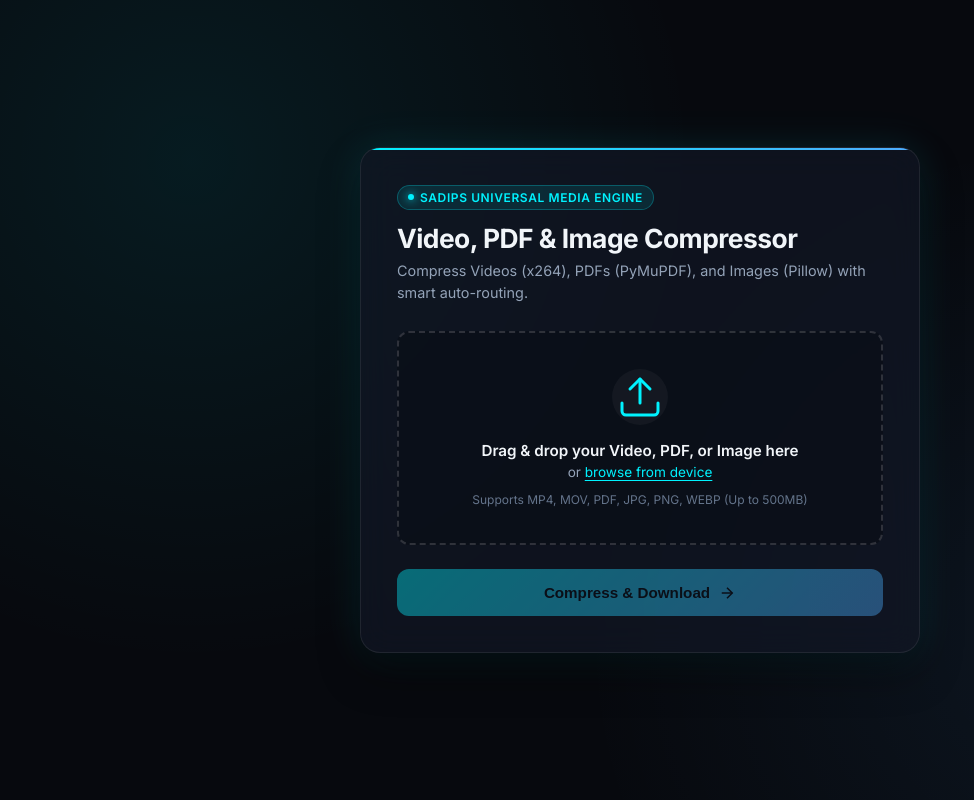
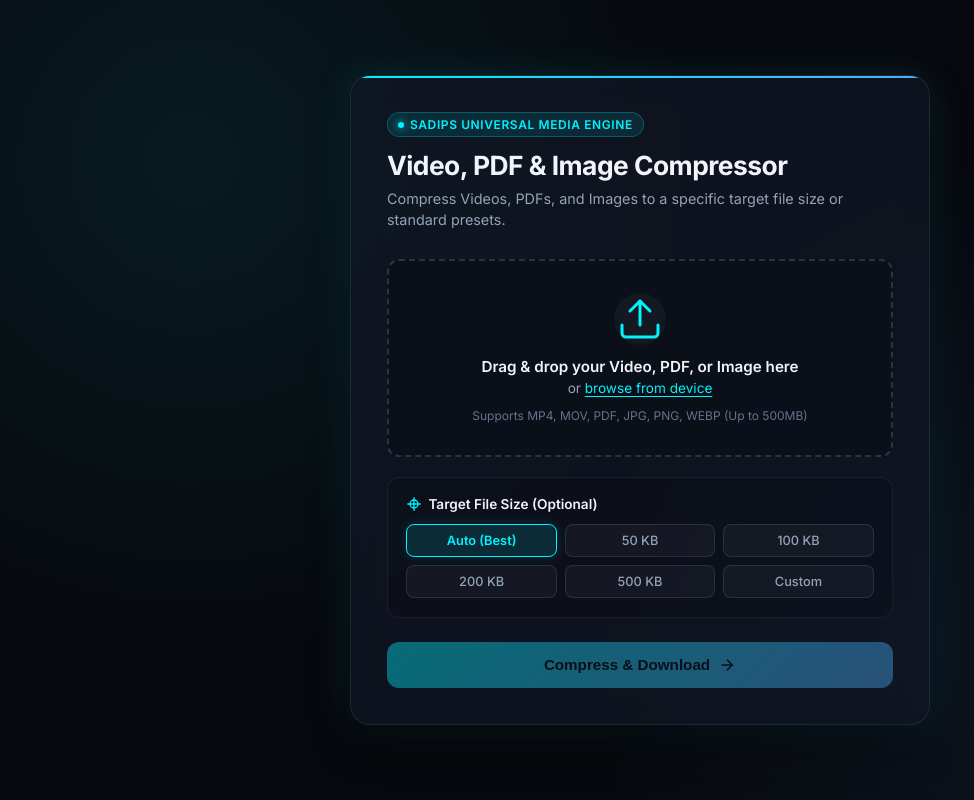
Before and after one commit to Sadips/Sadips-s-Media-PDF-Engine, a Flask app: page / in a window 1280 px wide. Shown: the whole page, without its empty margins (0-974 px from the left). Run offline with Flask 3, Linux system fonts and the light colour scheme; some libraries are stand-ins or nearby versions.

Commit message:
Add Target File Size Compression feature for Video, PDF, and Images

```diff
--- a/video_compressor_app/app.py
+++ b/video_compressor_app/app.py
@@ -37,7 +37,6 @@ def get_ffmpeg_path():
     if ffmpeg_in_path:
         return ffmpeg_in_path
 
-    # Specific WinGet package path fallback
     winget_dir = Path(os.path.expanduser("~")) / "AppData" / "Local" / "Microsoft" / "WinGet" / "Packages"
     if winget_dir.exists():
         matches = list(winget_dir.rglob("ffmpeg.exe"))
@@ -45,6 +44,36 @@ def get_ffmpeg_path():
             return str(matches[0])
 
     return "ffmpeg"
+
+def get_ffprobe_path():
+    """Dynamically locate the FFprobe executable."""
+    ffprobe_in_path = shutil.which("ffprobe")
+    if ffprobe_in_path:
+        return ffprobe_in_path
+
+    ffmpeg_bin = get_ffmpeg_path()
+    if ffmpeg_bin and os.path.isabs(ffmpeg_bin):
+        candidate = Path(ffmpeg_bin).parent / "ffprobe.exe"
+        if candidate.exists():
+            return str(candidate)
+
+    return "ffprobe"
+
+def get_video_duration(input_path: Path) -> float:
+    """Extract video duration in seconds using ffprobe."""
+    ffprobe_bin = get_ffprobe_path()
+    cmd = [
+        ffprobe_bin,
+        "-v", "error",
+        "-show_entries", "format=duration",
+        "-of", "default=noprintwrappers=1:nokey=1",
+        str(input_path)
+    ]
+    try:
+        res = subprocess.run(cmd, stdout=subprocess.PIPE, stderr=subprocess.PIPE, text=True, check=True)
+        return float(res.stdout.strip())
+    except Exception:
+        return 0.0
 
 def allowed_file(filename):
     return '.' in filename and filename.rsplit('.', 1)[1].lower() in ALLOWED_EXTENSIONS
@@ -58,47 +87,150 @@ def purge_uploads_folder():
             except Exception:
                 pass
 
-def compress_image_file(input_path: Path, output_path: Path):
-    """Compress image using Pillow with stream optimization and RGBA preservation."""
-    with Image.open(input_path) as img:
+def compress_image_file(input_path: Path, output_path: Path, target_kb: float = None):
+    """Compress image using Pillow with optional target KB size reduction loop."""
+    target_bytes = (target_kb * 1024) if target_kb else None
+
+    with Image.open(input_path) as original_img:
         ext = output_path.suffix.lower().lstrip('.')
+        img = original_img.copy()
 
         # Convert RGBA/P to RGB for JPEG
         if ext in ('jpg', 'jpeg') and img.mode in ('RGBA', 'P', 'LA'):
             img = img.convert('RGB')
 
-        save_kwargs = {'optimize': True}
-        if ext in ('jpg', 'jpeg', 'webp'):
-            save_kwargs['quality'] = 75
-        elif ext == 'png':
-            save_kwargs['compress_level'] = 6
+        # Auto mode: Default quality 75 optimization
+        if not target_bytes:
+            save_kwargs = {'optimize': True}
+            if ext in ('jpg', 'jpeg', 'webp'):
+                save_kwargs['quality'] = 75
+            elif ext == 'png':
+                save_kwargs['compress_level'] = 6
+            img.save(str(output_path), **save_kwargs)
+            return
 
-        img.save(str(output_path), **save_kwargs)
+        # Target KB Mode: Iterative Quality & Dimension Scale Reduction Loop
+        quality = 85
+        scale = 1.0
 
-def compress_pdf_file(input_path: Path, output_path: Path):
-    """Compress PDF document using PyMuPDF stream optimization without file locks."""
+        while True:
+            current_width = int(img.width * scale)
+            current_height = int(img.height * scale)
+
+            if scale < 1.0:
+                resized_img = img.resize((max(1, current_width), max(1, current_height)), Image.Resampling.LANCZOS)
+            else:
+                resized_img = img
+
+            save_kwargs = {'optimize': True}
+            if ext in ('jpg', 'jpeg', 'webp'):
+                save_kwargs['quality'] = quality
+            elif ext == 'png':
+                save_kwargs['compress_level'] = 9
+
+            resized_img.save(str(output_path), **save_kwargs)
+            current_size = output_path.stat().st_size
+
+            # Check if target KB reached or lower limits hit
+            if current_size <= target_bytes or (quality <= 15 and scale <= 0.2):
+                break
+
+            # Reduce quality first down to 15, then scale down image dimensions
+            if quality > 15:
+                quality -= 15
+            else:
+                scale *= 0.8
+
+def compress_pdf_file(input_path: Path, output_path: Path, target_kb: float = None):
+    """Compress PDF document using PyMuPDF stream optimization and downsampling."""
+    target_bytes = (target_kb * 1024) if target_kb else None
+
     pdf_bytes = input_path.read_bytes()
     doc = fitz.open(stream=pdf_bytes, filetype="pdf")
+
+    # Initial Pass: Maximum stream optimization and garbage collection
     doc.save(
         str(output_path),
         garbage=4,
         deflate=True,
         clean=True
     )
+
+    if target_bytes and output_path.stat().st_size > target_bytes:
+        # Pass 2: Downsample embedded page images if size exceeds target KB
+        for page in doc:
+            image_list = page.get_images(full=True)
+            for img_info in image_list:
+                xref = img_info[0]
+                base_image = doc.extract_image(xref)
+                if base_image:
+                    image_bytes = base_image["image"]
+                    try:
+                        with Image.open(io.BytesIO(image_bytes)) as pil_img:
+                            if pil_img.mode in ('RGBA', 'P', 'LA'):
+                                pil_img = pil_img.convert('RGB')
+
+                            # Reduce image resolution and quality to meet target KB
+                            pil_img.thumbnail((pil_img.width // 2, pil_img.height // 2))
+                            out_io = io.BytesIO()
+                            pil_img.save(out_io, format="JPEG", quality=40, optimize=True)
+
+                            # Replace image stream in PDF page
+                            page.replace_image(xref, stream=out_io.getvalue())
+                    except Exception:
+                        pass
+
+        # Re-save with updated downsampled images
+        doc.save(
+            str(output_path),
+            garbage=4,
+            deflate=True,
+            clean=True
+        )
+
     doc.close()
 
-def compress_video_file(input_path: Path, output_path: Path):
-    """Compress video using FFmpeg engine with x264 CRF 28 Fast Preset."""
+def compress_video_file(input_path: Path, output_path: Path, target_kb: float = None):
+    """Compress video using FFmpeg engine with CRF or dynamic bitrate calculation."""
     ffmpeg_bin = get_ffmpeg_path()
-    cmd = [
-        ffmpeg_bin,
-        "-y",
-        "-i", str(input_path),
-        "-c:v", "libx264",
-        "-crf", "28",
-        "-preset", "fast",
-        str(output_path)
-    ]
+
+    # Auto Mode: CRF 28 Fast Preset
+    if not target_kb:
+        cmd = [
+            ffmpeg_bin,
+            "-y",
+            "-i", str(input_path),
+            "-c:v", "libx264",
+            "-crf", "28",
+            "-preset", "fast",
+            str(output_path)
+        ]
+    else:
+        # Target KB Mode: Calculate Video Bitrate = (Target Size in kilobits / Duration in sec) - Audio Bitrate
+        duration = get_video_duration(input_path)
+        if duration <= 0:
+            duration = 10.0  # Fallback duration if unprobed
+
+        audio_bitrate_kbps = 64
+        total_target_bits = target_kb * 8 * 1024
+        total_bitrate_bps = total_target_bits / duration
+        video_bitrate_kbps = int((total_bitrate_bps / 1000) - audio_bitrate_kbps)
+
+        cmd = [ffmpeg_bin, "-y", "-i", str(input_path), "-c:v", "libx264"]
+
+        if video_bitrate_kbps < 50:
+            # Low bitrate: apply scale filter and set minimum 40k video bitrate
+            video_bitrate_kbps = max(30, video_bitrate_kbps)
+            cmd.extend(["-vf", "scale=-2:480"])
+
+        cmd.extend([
+            "-b:v", f"{video_bitrate_kbps}k",
+            "-c:a", "aac",
+            "-b:a", f"{audio_bitrate_kbps}k",
+            "-preset", "fast",
+            str(output_path)
+        ])
+
     process = subprocess.run(
         cmd,
         stdout=subprocess.PIPE,
@@ -134,6 +266,15 @@ def compress_file():
     if not allowed_file(file.filename):
         return jsonify({'error': f'Unsupported file format. Allowed: {", ".join(ALLOWED_EXTENSIONS)}'}), 400
 
+    # Parse target KB parameter
+    target_kb_raw = request.form.get('target_kb', 'auto')
+    target_kb = None
+    if target_kb_raw and target_kb_raw != 'auto':
+        try:
+            target_kb = float(target_kb_raw)
+        except ValueError:
+            target_kb = None
+
     original_filename = secure_filename(file.filename)
     filename_stem = Path(original_filename).stem
     ext = Path(original_filename).suffix.lower().lstrip('.')
@@ -150,19 +291,19 @@ def compress_file():
             compressed_name = f"{filename_stem}_compressed.{ext}"
             mimetype = MIME_TYPES.get(ext, 'image/jpeg')
             output_path = UPLOAD_FOLDER / f"{file_id}_{compressed_name}"
-            compress_image_file(input_path, output_path)
+            compress_image_file(input_path, output_path, target_kb=target_kb)
 
         elif ext in PDF_EXTENSIONS:
             compressed_name = f"{filename_stem}_compressed.pdf"
             mimetype = 'application/pdf'
             output_path = UPLOAD_FOLDER / f"{file_id}_{compressed_name}"
-            compress_pdf_file(input_path, output_path)
+            compress_pdf_file(input_path, output_path, target_kb=target_kb)
 
         elif ext in VIDEO_EXTENSIONS:
             compressed_name = f"{filename_stem}_compressed.mp4"
             mimetype = 'video/mp4'
             output_path = UPLOAD_FOLDER / f"{file_id}_{compressed_name}"
-            compress_video_file(input_path, output_path)
+            compress_video_file(input_path, output_path, target_kb=target_kb)
 
         else:
             return jsonify({'error': 'Unsupported file type'}), 400
--- a/video_compressor_app/static/css/style.css
+++ b/video_compressor_app/static/css/style.css
@@ -56,7 +56,7 @@ body {
 
 .antigravity-page-container {
     width: 100%;
-    max-width: 560px;
+    max-width: 580px;
 }
 
 /* --------------------------------------------------------------------------
@@ -138,11 +138,11 @@ body {
     border: 2px dashed var(--dropzone-border);
     border-radius: var(--radius-md);
     background: var(--dropzone-bg);
-    padding: 2.25rem 1.5rem;
+    padding: 2rem 1.5rem;
     text-align: center;
     cursor: pointer;
     transition: var(--transition);
-    margin-bottom: 1.5rem;
+    margin-bottom: 1.25rem;
 }
 
 .dropzone:hover, .dropzone.drag-over {
@@ -162,9 +162,9 @@ body {
 }
 
 .upload-icon {
-    width: 56px;
-    height: 56px;
-    margin: 0 auto 1rem;
+    width: 52px;
+    height: 52px;
+    margin: 0 auto 0.75rem;
     background: rgba(255, 255, 255, 0.04);
     border-radius: 50%;
     display: flex;
@@ -295,6 +295,125 @@ body {
 .btn-remove:hover {
     color: var(--error-color);
     background: rgba(239, 68, 68, 0.1);
+}
+
+/* --------------------------------------------------------------------------
+   Target File Size Controls
+   -------------------------------------------------------------------------- */
+.target-size-section {
+    background: rgba(10, 14, 23, 0.4);
+    border: 1px solid rgba(255, 255, 255, 0.06);
+    border-radius: var(--radius-md);
+    padding: 1.15rem;
+    margin-bottom: 1.5rem;
+}
+
+.target-section-title {
+    display: flex;
+    align-items: center;
+    gap: 6px;
+    font-size: 0.85rem;
+    font-weight: 600;
+    color: var(--text-main);
+    margin-bottom: 0.75rem;
+}
+
+.target-section-title svg {
+    color: var(--primary-cyan);
+}
+
+.size-options-grid {
+    display: grid;
+    grid-template-columns: repeat(3, 1fr);
+    gap: 8px;
+}
+
+.size-pill {
+    position: relative;
+    display: flex;
+    align-items: center;
+    justify-content: center;
+    padding: 8px 10px;
+    background: rgba(255, 255, 255, 0.04);
+    border: 1px solid rgba(255, 255, 255, 0.1);
+    border-radius: var(--radius-sm);
+    font-size: 0.8rem;
+    font-weight: 500;
+    color: var(--text-muted);
+    cursor: pointer;
+    transition: var(--transition);
+    user-select: none;
+}
+
+.size-radio {
+    position: absolute;
+    opacity: 0;
+    pointer-events: none;
+}
+
+.size-pill:hover {
+    border-color: rgba(0, 242, 254, 0.3);
+    color: var(--text-main);
+    background: rgba(0, 242, 254, 0.05);
+}
+
+.size-pill.active {
+    background: rgba(0, 242, 254, 0.12);
+    border-color: var(--primary-cyan);
+    color: var(--primary-cyan);
+    font-weight: 600;
+    box-shadow: 0 0 12px rgba(0, 242, 254, 0.15);
+}
+
+/* Custom KB Input Container */
+.custom-size-container {
+    margin-top: 0.85rem;
+    animation: fadeIn 0.25s ease-out;
+}
+
+@keyframes fadeIn {
+    from { opacity: 0; transform: translateY(-4px); }
+    to { opacity: 1; transform: translateY(0); }
+}
+
+.custom-input-wrapper {
+    position: relative;
+    display: flex;
+    align-items: center;
+}
+
+.custom-kb-input {
+    width: 100%;
+    padding: 10px 42px 10px 14px;
+    background: rgba(7, 9, 14, 0.8);
+    border: 1px solid var(--primary-cyan);
+    border-radius: var(--radius-sm);
+    color: var(--text-main);
+    font-size: 0.9rem;
+    font-family: inherit;
+    outline: none;
+    box-shadow: 0 0 10px rgba(0, 242, 254, 0.15);
+    transition: var(--transition);
+}
+
+.custom-kb-input:focus {
+    box-shadow: 0 0 16px rgba(0, 242, 254, 0.3);
+}
+
+.input-unit {
+    position: absolute;
+    right: 14px;
+    font-size: 0.8rem;
+    font-weight: 600;
+    color: var(--primary-cyan);
+    pointer-events: none;
+}
+
+.custom-hint {
+    display: block;
+    font-size: 0.73rem;
+    color: var(--text-dim);
+    margin-top: 5px;
 }
 
 /* --------------------------------------------------------------------------
--- a/video_compressor_app/static/js/app.js
+++ b/video_compressor_app/static/js/app.js
@@ -14,6 +14,11 @@ document.addEventListener('DOMContentLoaded', () => {
     const typeBadge = document.getElementById('typeBadge');
     const btnRemove = document.getElementById('btnRemove');
     const btnCompress = document.getElementById('btnCompress');
+
+    const sizePills = document.querySelectorAll('.size-pill');
+    const sizeRadios = document.querySelectorAll('.size-radio');
+    const customSizeContainer = document.getElementById('customSizeContainer');
+    const customKbInput = document.getElementById('customKbInput');
 
     const uploadForm = document.getElementById('uploadForm');
     const progressState = document.getElementById('progressState');
@@ -61,6 +66,35 @@ document.addEventListener('DOMContentLoaded', () => {
         const sizes = ['Bytes', 'KB', 'MB', 'GB'];
         const i = Math.floor(Math.log(bytes) / Math.log(k));
         return parseFloat((bytes / Math.pow(k, i)).toFixed(dm)) + ' ' + sizes[i];
+    }
+
+    // Target Size Radio Pill Selection Controller
+    sizeRadios.forEach(radio => {
+        radio.addEventListener('change', () => {
+            sizePills.forEach(pill => pill.classList.remove('active'));
+            const parentPill = radio.closest('.size-pill');
+            if (parentPill) parentPill.classList.add('active');
+
+            if (radio.value === 'custom') {
+                customSizeContainer.classList.remove('hidden');
+                customKbInput.focus();
+            } else {
+                customSizeContainer.classList.add('hidden');
+            }
+        });
+    });
+
+    // Helper: Get selected target KB value
+    function getSelectedTargetKb() {
+        const checkedRadio = document.querySelector('input[name="targetSize"]:checked');
+        if (!checkedRadio) return 'auto';
+
+        const val = checkedRadio.value;
+        if (val === 'custom') {
+            const customVal = parseInt(customKbInput.value, 10);
+            return (customVal && customVal > 0) ? customVal : 'auto';
+        }
+        return val;
     }
 
     // Update UI when file is selected
@@ -177,24 +211,28 @@ document.addEventListener('DOMContentLoaded', () => {
         const nameLower = selectedFile.name.toLowerCase();
         const isPdf = nameLower.endsWith('.pdf');
         const isImage = selectedFile.type.startsWith('image/') || nameLower.match(/\.(jpg|jpeg|png|webp|bmp|tiff)$/i);
+        const targetKb = getSelectedTargetKb();
 
         hideError();
         uploadForm.classList.add('hidden');
         progressState.classList.remove('hidden');
 
+        const targetText = targetKb !== 'auto' ? ` (Target: ${targetKb} KB)` : '';
+
         if (isImage) {
-            statusTitle.textContent = 'Compressing Image File...';
+            statusTitle.textContent = `Compressing Image File${targetText}...`;
             statusSub.textContent = 'Executing Pillow stream optimizer. Download will start automatically.';
         } else if (isPdf) {
-            statusTitle.textContent = 'Compressing PDF Document...';
+            statusTitle.textContent = `Compressing PDF Document${targetText}...`;
             statusSub.textContent = 'Executing PyMuPDF stream optimizer. Download will start automatically.';
         } else {
-            statusTitle.textContent = 'Compressing Video File...';
+            statusTitle.textContent = `Compressing Video File${targetText}...`;
             statusSub.textContent = 'Executing FFmpeg libx264 engine. Download will start automatically.';
         }
 
         const formData = new FormData();
         formData.append('file', selectedFile);
+        formData.append('target_kb', targetKb);
 
         const xhr = new XMLHttpRequest();
         xhr.open('POST', '/api/compress', true);
--- a/video_compressor_app/templates/index.html
+++ b/video_compressor_app/templates/index.html
@@ -3,7 +3,7 @@
 <head>
     <meta charset="UTF-8">
     <meta name="viewport" content="width=device-width, initial-scale=1.0">
-    <title>Sadips Media, PDF & Image Compressor</title>
+    <title>Sadips Universal Media, PDF & Image Compressor</title>
     <!-- Modern Google Font -->
     <link rel="preconnect" href="https://fonts.googleapis.com">
     <link rel="preconnect" href="https://fonts.gstatic.com" crossorigin>
@@ -38,12 +38,13 @@
                     Sadips Universal Media Engine
                 </div>
                 <h1>Video, PDF & Image Compressor</h1>
-                <p class="subtitle">Compress Videos (x264), PDFs (PyMuPDF), and Images (Pillow) with smart auto-routing.</p>
+                <p class="subtitle">Compress Videos, PDFs, and Images to a specific target file size or standard presets.</p>
             </header>
 
             <!-- Upload Dropzone Form -->
             <form id="uploadForm" class="upload-form" action="/api/compress" method="POST" enctype="multipart/form-data">
 
+                <!-- File Dropzone -->
                 <div class="dropzone" id="dropzone">
                     <input type="file" id="fileInput" name="file" accept="video/*,.pdf,image/*" required class="file-input">
 
@@ -73,6 +74,51 @@
                             <span class="file-size" id="fileSize">0 MB</span>
                         </div>
                         <button type="button" class="btn-remove" id="btnRemove" title="Change file">&times;</button>
+                    </div>
+                </div>
+
+                <!-- Target File Size Selection Section -->
+                <div class="target-size-section">
+                    <label class="target-section-title">
+                        <svg width="16" height="16" viewBox="0 0 24 24" fill="none" stroke="currentColor" stroke-width="2">
+                            <path d="M12 2v20M2 12h20M12 6a6 6 0 1 0 0 12 6 6 0 0 0 0-12z"></path>
+                        </svg>
+                        Target File Size (Optional)
+                    </label>
+                    <div class="size-options-grid">
+                        <label class="size-pill active">
+                            <input type="radio" name="targetSize" value="auto" checked class="size-radio">
+                            <span>Auto (Best)</span>
+                        </label>
+                        <label class="size-pill">
+                            <input type="radio" name="targetSize" value="50" class="size-radio">
+                            <span>50 KB</span>
+                        </label>
+                        <label class="size-pill">
+                            <input type="radio" name="targetSize" value="100" class="size-radio">
+                            <span>100 KB</span>
+                        </label>
+                        <label class="size-pill">
+                            <input type="radio" name="targetSize" value="200" class="size-radio">
+                            <span>200 KB</span>
+                        </label>
+                        <label class="size-pill">
+                            <input type="radio" name="targetSize" value="500" class="size-radio">
+                            <span>500 KB</span>
+                        </label>
+                        <label class="size-pill" id="customSizePill">
+                            <input type="radio" name="targetSize" value="custom" class="size-radio">
+                            <span>Custom</span>
+                        </label>
+                    </div>
+
+                    <!-- Custom Size Number Input Container -->
+                    <div class="custom-size-container hidden" id="customSizeContainer">
+                        <div class="custom-input-wrapper">
+                            <input type="number" id="customKbInput" name="custom_kb" min="10" max="500000" placeholder="Enter target size" class="custom-kb-input">
+                            <span class="input-unit">KB</span>
+                        </div>
+                        <span class="custom-hint">Enter your desired maximum file size in Kilobytes (KB).</span>
                     </div>
                 </div>
 
@@ -109,7 +155,7 @@
                     </svg>
                 </div>
                 <h3>Compression Complete!</h3>
-                <p>Your file was compressed and downloaded. Temporary server files have been cleaned up.</p>
+                <p>Your file was compressed to your target size and downloaded. Temporary server files have been cleaned up.</p>
                 <button type="button" class="btn-secondary" id="btnReset">Compress Another File</button>
             </div>
 
```
